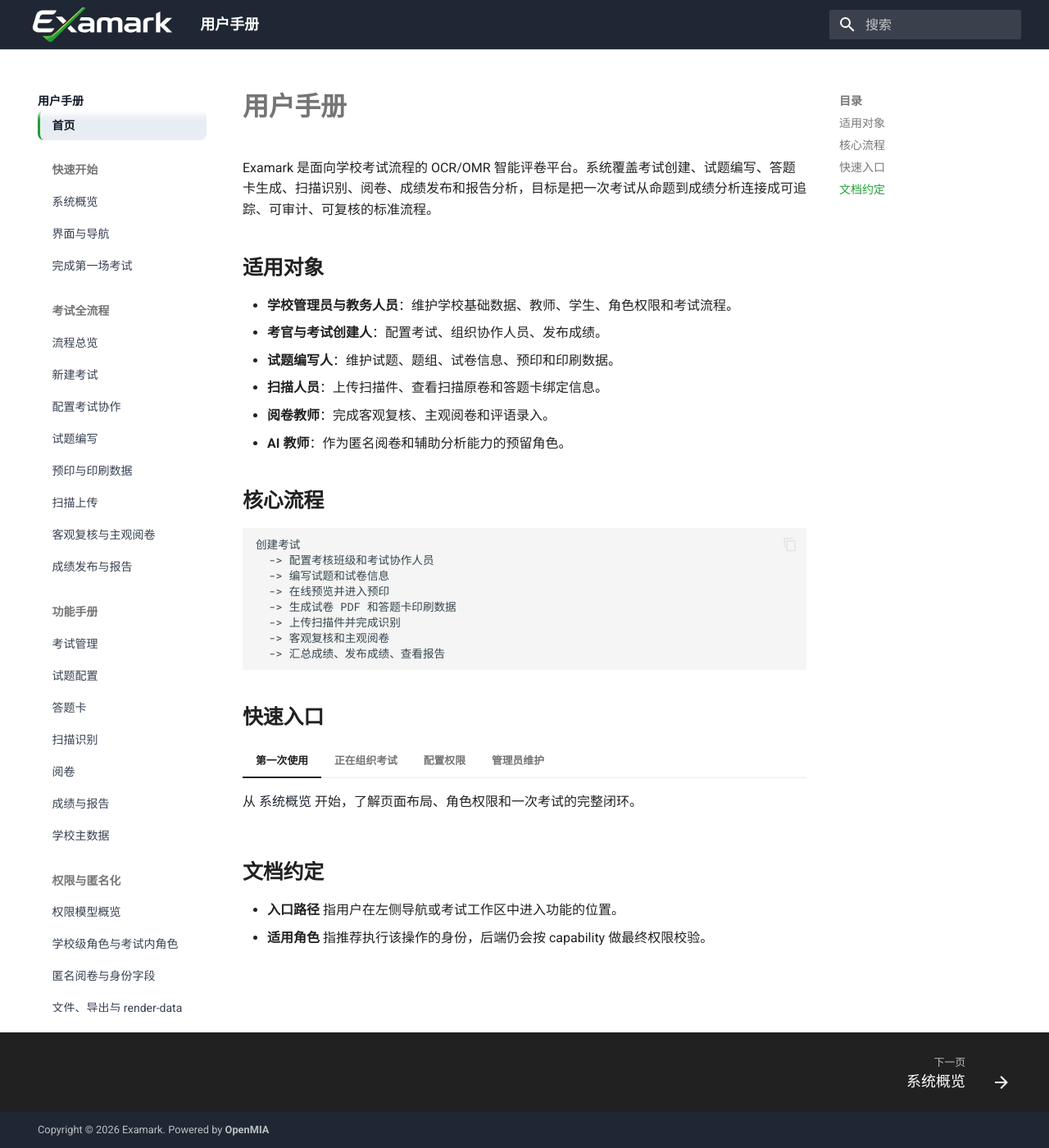
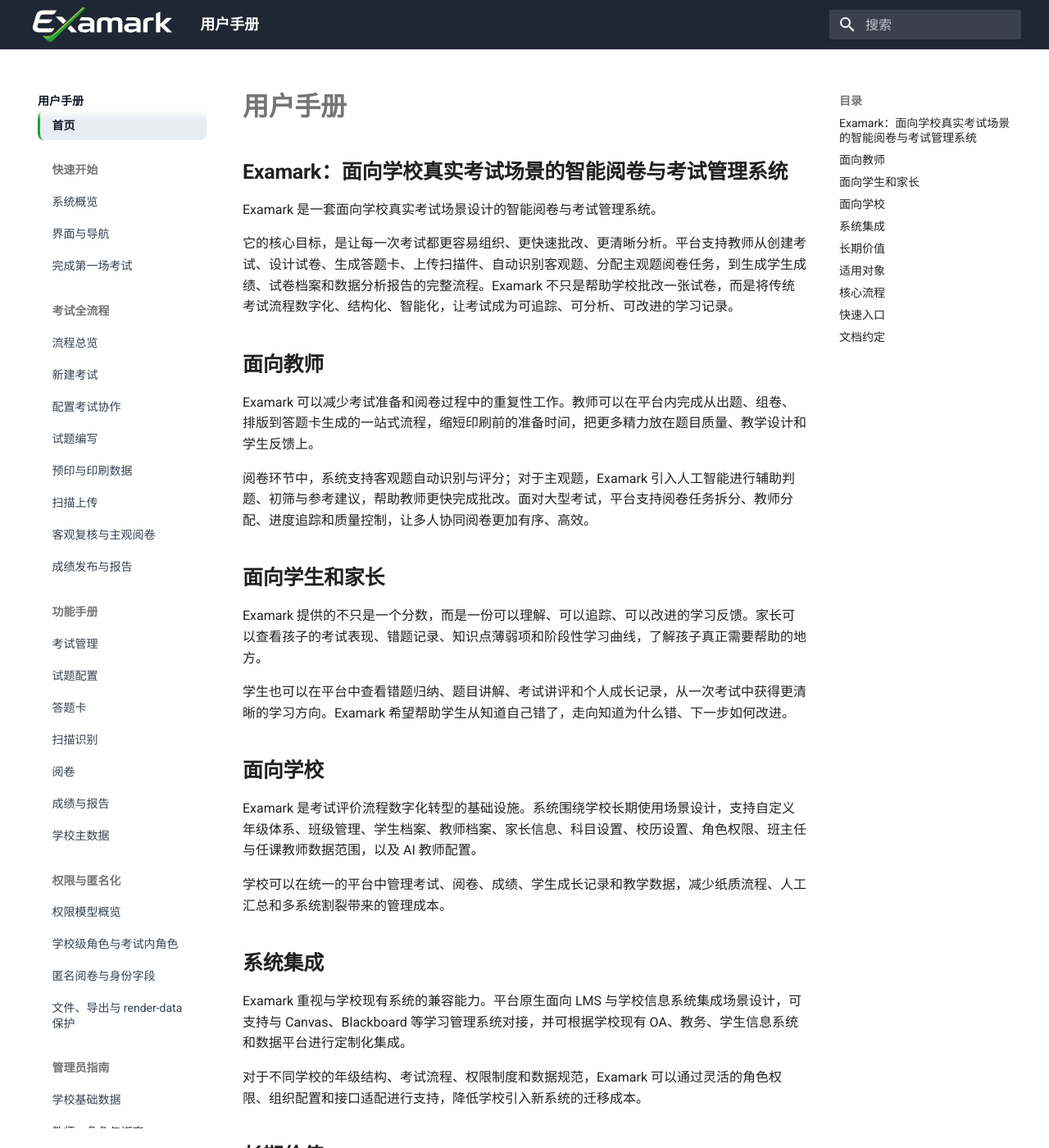
Before and after one commit to gu0y1/docs.examark.net, an MkDocs documentation site: the page built from docs/index.md, in a window 1280 px wide and 1400 px high. Shown: the whole window at 82% size. Built offline with MkDocs 1.6.1 and Material for MkDocs 9.7.7, drawn with Linux system fonts in a browser that asks for light colours; some of the changed text lies outside the part shown.

Commit message:
Expand homepage and remove nav auto-scroll

````diff
--- a/docs/assets/javascripts/nav-active.js
+++ /dev/null
@@ -1,28 +0,0 @@
-(function () {
-  function scrollActiveNav() {
-    var sidebar = document.querySelector(".md-sidebar--primary .md-sidebar__scrollwrap");
-    var activeLink = document.querySelector(
-      ".md-sidebar--primary .md-nav--primary .md-nav__link--active[href]"
-    );
-
-    if (!sidebar || !activeLink) return;
-
-    var sidebarRect = sidebar.getBoundingClientRect();
-    var activeRect = activeLink.getBoundingClientRect();
-    var topOffset = 12;
-    var nextTop = sidebar.scrollTop + activeRect.top - sidebarRect.top - topOffset;
-
-    sidebar.scrollTo({
-      top: Math.max(0, nextTop),
-      behavior: "auto"
-    });
-  }
-
-  if (document.readyState === "loading") {
-    document.addEventListener("DOMContentLoaded", scrollActiveNav, { once: true });
-  } else {
-    scrollActiveNav();
-  }
-
-  window.addEventListener("load", scrollActiveNav, { once: true });
-})();
--- a/docs/assets/stylesheets/extra.css
+++ b/docs/assets/stylesheets/extra.css
@@ -107,6 +107,10 @@
   font-weight: 700;
 }
 
+.md-typeset .mermaid {
+  overflow-x: auto;
+}
+
 .md-typeset .grid.cards > ul > li {
   border-radius: 8px;
 }
--- a/docs/index.md
+++ b/docs/index.md
@@ -1,6 +1,40 @@
 # 用户手册
 
-Examark 是面向学校考试流程的 OCR/OMR 智能评卷平台。系统覆盖考试创建、试题编写、答题卡生成、扫描识别、阅卷、成绩发布和报告分析，目标是把一次考试从命题到成绩分析连接成可追踪、可审计、可复核的标准流程。
+## Examark：面向学校真实考试场景的智能阅卷与考试管理系统
+
+Examark 是一套面向学校真实考试场景设计的智能阅卷与考试管理系统。
+
+它的核心目标，是让每一次考试都更容易组织、更快速批改、更清晰分析。平台支持教师从创建考试、设计试卷、生成答题卡、上传扫描件、自动识别客观题、分配主观题阅卷任务，到生成学生成绩、试卷档案和数据分析报告的完整流程。Examark 不只是帮助学校批改一张试卷，而是将传统考试流程数字化、结构化、智能化，让考试成为可追踪、可分析、可改进的学习记录。
+
+## 面向教师
+
+Examark 可以减少考试准备和阅卷过程中的重复性工作。教师可以在平台内完成从出题、组卷、排版到答题卡生成的一站式流程，缩短印刷前的准备时间，把更多精力放在题目质量、教学设计和学生反馈上。
+
+阅卷环节中，系统支持客观题自动识别与评分；对于主观题，Examark 引入人工智能进行辅助判题、初筛与参考建议，帮助教师更快完成批改。面对大型考试，平台支持阅卷任务拆分、教师分配、进度追踪和质量控制，让多人协同阅卷更加有序、高效。
+
+## 面向学生和家长
+
+Examark 提供的不只是一个分数，而是一份可以理解、可以追踪、可以改进的学习反馈。家长可以查看孩子的考试表现、错题记录、知识点薄弱项和阶段性学习曲线，了解孩子真正需要帮助的地方。
+
+学生也可以在平台中查看错题归纳、题目讲解、考试讲评和个人成长记录，从一次考试中获得更清晰的学习方向。Examark 希望帮助学生从知道自己错了，走向知道为什么错、下一步如何改进。
+
+## 面向学校
+
+Examark 是考试评价流程数字化转型的基础设施。系统围绕学校长期使用场景设计，支持自定义年级体系、班级管理、学生档案、教师档案、家长信息、科目设置、校历设置、角色权限、班主任与任课教师数据范围，以及 AI 教师配置。
+
+学校可以在统一的平台中管理考试、阅卷、成绩、学生成长记录和教学数据，减少纸质流程、人工汇总和多系统割裂带来的管理成本。
+
+## 系统集成
+
+Examark 重视与学校现有系统的兼容能力。平台原生面向 LMS 与学校信息系统集成场景设计，可支持与 Canvas、Blackboard 等学习管理系统对接，并可根据学校现有 OA、教务、学生信息系统和数据平台进行定制化集成。
+
+对于不同学校的年级结构、考试流程、权限制度和数据规范，Examark 可以通过灵活的角色权限、组织配置和接口适配进行支持，降低学校引入新系统的迁移成本。
+
+## 长期价值
+
+Examark 不只是一款智能阅卷工具，也是一套面向学校教学评价与学习管理的综合平台。它连接试卷、答题卡、阅卷、成绩、错题、教师、学生、家长和学校管理流程，帮助学校沉淀高质量的教学数据，支持学生成长过程的长期追踪，并为未来的 AI 辅助教学、个性化学习分析和学校数据治理打下基础。
+
+Examark 希望让每一次考试都有迹可循，让每一份答案都成为学生成长的记录，让学校的考试评价从低效的纸面流程，走向智能、清晰、可持续的数据化管理。
 
 ## 适用对象
 
@@ -13,15 +47,16 @@ Examark 是面向学校考试流程的 OCR/OMR 智能评卷平台。系统覆盖
 
 ## 核心流程
 
-```text
-创建考试
-  -> 配置考核班级和考试协作人员
-  -> 编写试题和试卷信息
-  -> 在线预览并进入预印
-  -> 生成试卷 PDF 和答题卡印刷数据
-  -> 上传扫描件并完成识别
-  -> 客观复核和主观阅卷
-  -> 汇总成绩、发布成绩、查看报告
+```mermaid
+flowchart LR
+  A[创建考试] --> B[配置班级与协作人员]
+  B --> C[设计试卷]
+  C --> D[生成答题卡与印刷数据]
+  D --> E[扫描上传]
+  E --> F[客观题识别]
+  F --> G[主观题阅卷]
+  G --> H[成绩发布]
+  H --> I[报告分析]
 ```
 
 ## 快速入口
--- a/mkdocs.yml
+++ b/mkdocs.yml
@@ -26,9 +26,6 @@ theme:
 extra_css:
   - assets/stylesheets/extra.css
 
-extra_javascript:
-  - assets/javascripts/nav-active.js
-
 markdown_extensions:
   - admonition
   - attr_list
@@ -38,7 +35,11 @@ markdown_extensions:
   - toc:
       permalink: true
   - pymdownx.details
-  - pymdownx.superfences
+  - pymdownx.superfences:
+      custom_fences:
+        - name: mermaid
+          class: mermaid
+          format: !!python/name:pymdownx.superfences.fence_code_format
   - pymdownx.highlight:
       anchor_linenums: true
   - pymdownx.inlinehilite
````
